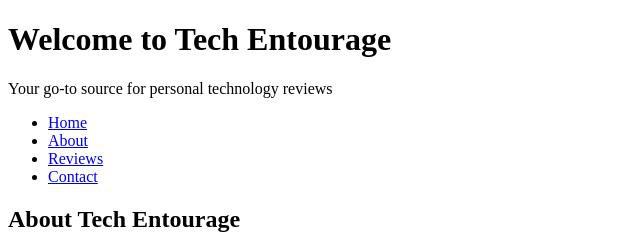
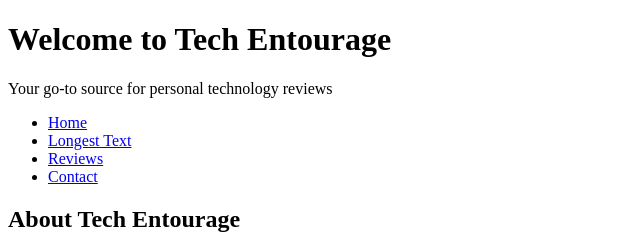
Before and after one commit to ped4enko/-techentourage.github.io, a plain HTML site: page index.html in a window 1280 px wide. Shown: the top 240 px of the page, 0-640 px from the left. Drawn offline with Linux system fonts and the light colour scheme.

Commit message:
Update index.html

```diff
--- a/index.html
+++ b/index.html
@@ -13,7 +13,7 @@
     <nav>
         <ul>
             <li><a href="#">Home</a></li>
-            <li><a href="#about">About</a></li>
+            <li><a href="longest.html">Longest Text</a></li>
             <li><a href="#reviews">Reviews</a></li>
             <li><a href="#">Contact</a></li>
         </ul>
```
